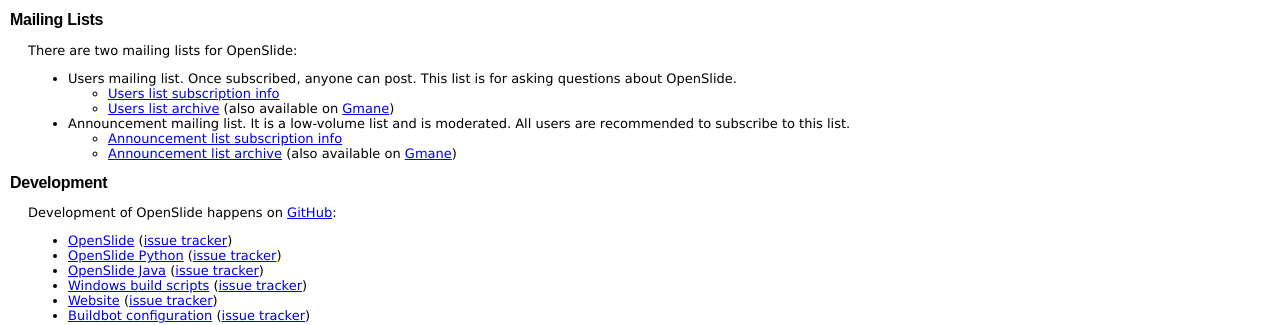
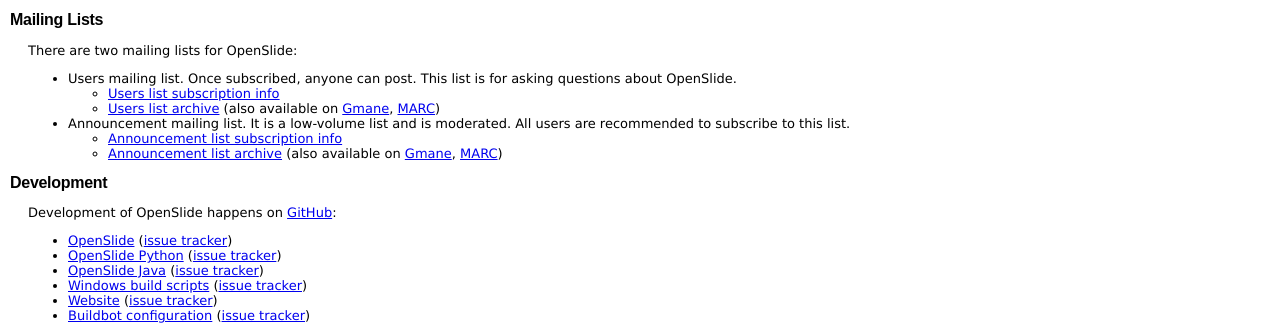
Before and after one commit to openslide/openslide.github.io, a Jekyll site: the page built from index.markdown, in a window 1280 px wide. Shown: the part 954-1279 px from the top of the page. Built offline with Jekyll 4.4.1, drawn with Linux system fonts in a browser that asks for light colours; comment, search, counter and statistics services are not loaded.

Commit message:
Add links to MARC mailing list archives

```diff
--- a/_includes/links.markdown
+++ b/_includes/links.markdown
@@ -30,6 +30,8 @@
 [users-archive]: http://lists.andrew.cmu.edu/pipermail/openslide-users/
 [announce-archive-gmane]: http://news.gmane.org/gmane.comp.graphics.openslide.announce
 [users-archive-gmane]: http://news.gmane.org/gmane.comp.graphics.openslide.user
+[announce-archive-marc]: https://marc.info/?l=openslide-announce
+[users-archive-marc]: https://marc.info/?l=openslide-users
 
 [c-github]: https://github.com/openslide/openslide
 [python-github]: https://github.com/openslide/openslide-python
--- a/index.markdown
+++ b/index.markdown
@@ -104,11 +104,11 @@
 
  * Users mailing list. Once subscribed, anyone can post. This list is for asking questions about OpenSlide.
    * [Users list subscription info][users-subscribe]
-   * [Users list archive][users-archive] (also available on [Gmane][users-archive-gmane])
+   * [Users list archive][users-archive] (also available on [Gmane][users-archive-gmane], [MARC][users-archive-marc])
 
  * Announcement mailing list. It is a low-volume list and is moderated. All users are recommended to subscribe to this list.
    * [Announcement list subscription info][announce-subscribe]
-   * [Announcement list archive][announce-archive] (also available on [Gmane][announce-archive-gmane])
+   * [Announcement list archive][announce-archive] (also available on [Gmane][announce-archive-gmane], [MARC][announce-archive-marc])
 
 
 Development
```
